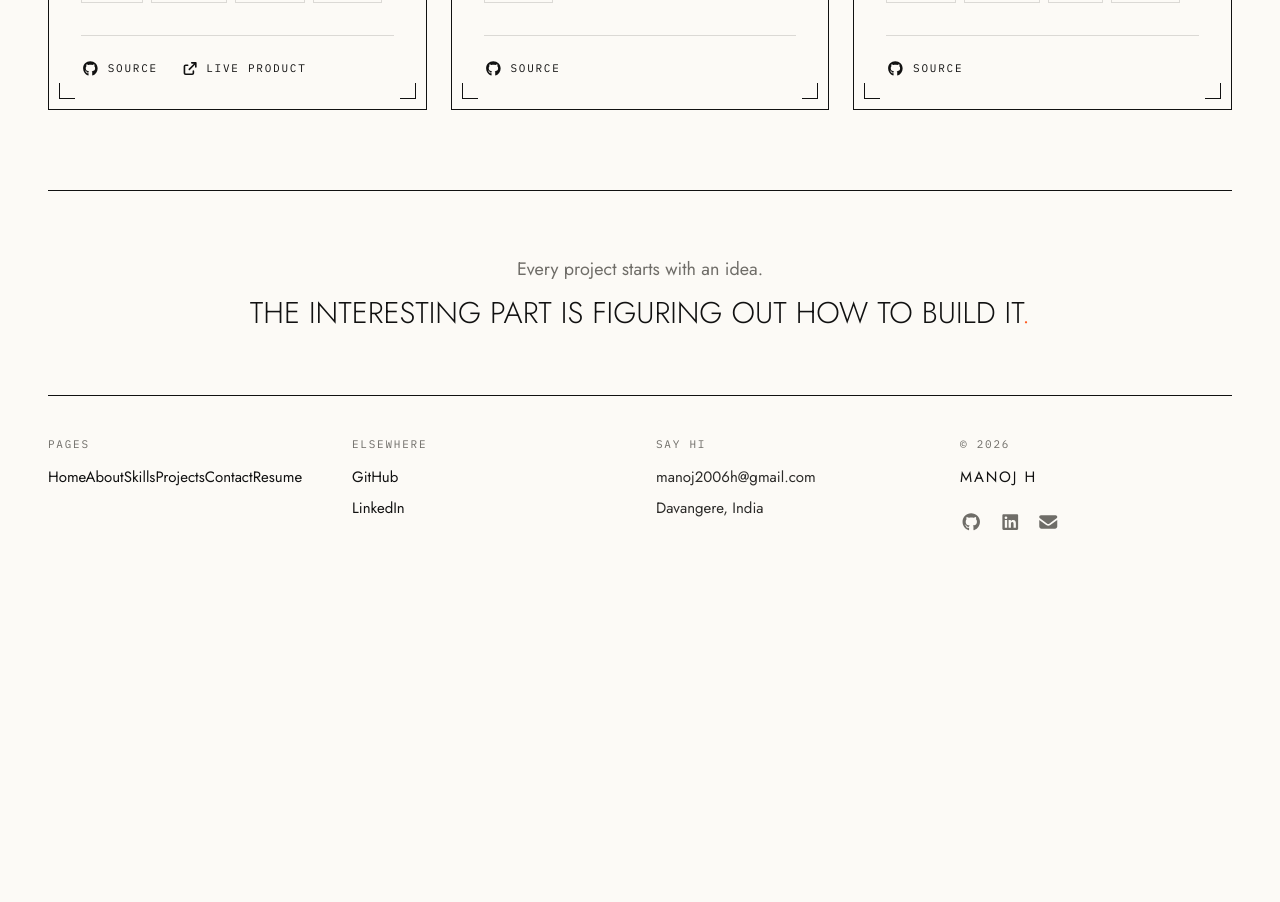
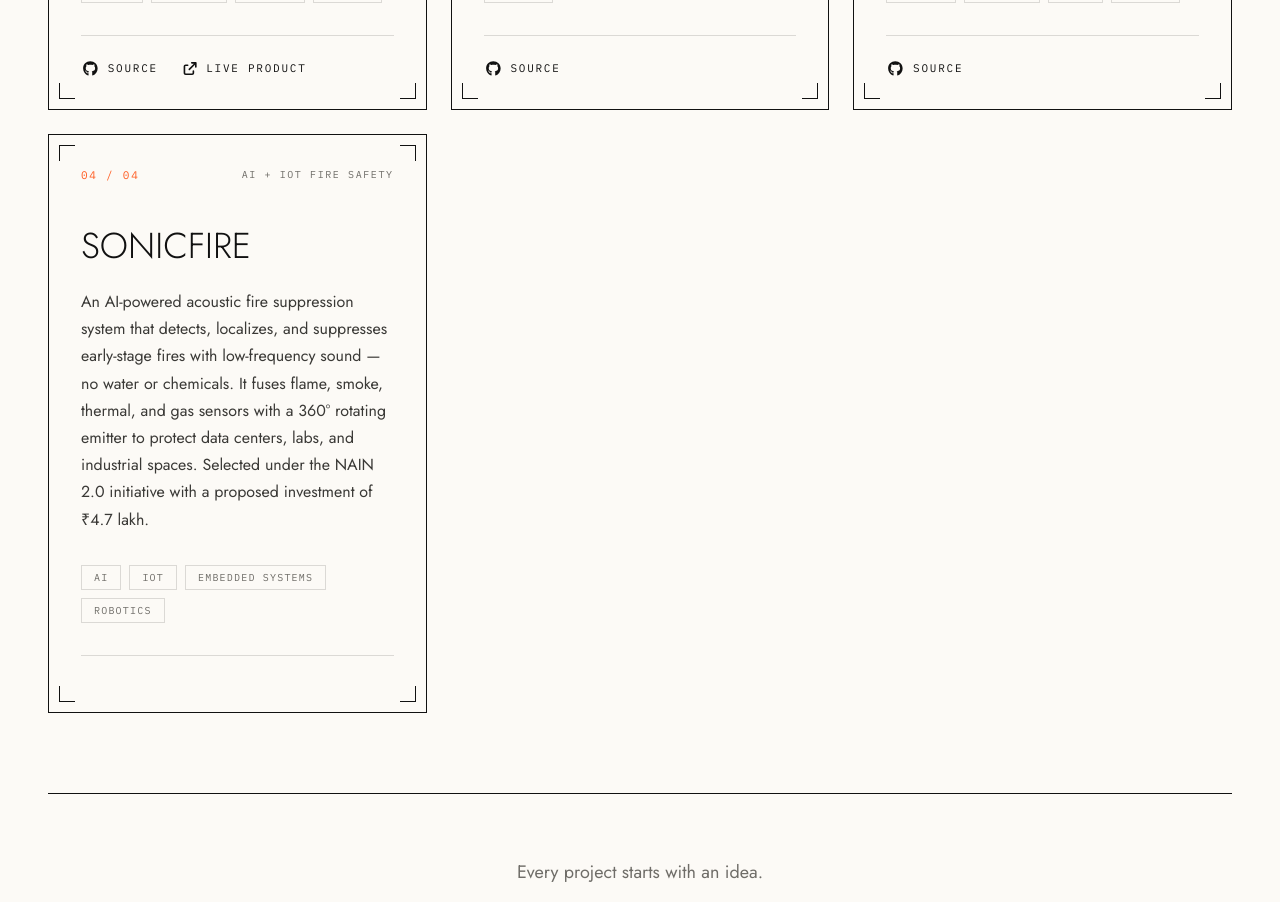
Before and after one commit to manoj2006h/Manoj-Portfolio, a React (Vite) app: page /projects in a window 1280 px wide. Shown: the part 880-1782 px from the top of the page. Before the commit the page ends 1483 px from the top, so only its background shows below. Built offline with nearby package versions, Linux system fonts and the light colour scheme.

Commit message:
add one project

```diff
--- a/src/Components/Project.jsx
+++ b/src/Components/Project.jsx
@@ -32,6 +32,14 @@ const projects = [
       'A DETR-style object detector that recognizes hello, iloveyou, and thankyou in images and real-time webcam feeds.',
     tags: ['Python', 'PyTorch', 'DETR', 'OpenCV'],
     repo: 'https://github.com/manoj2006h/Sign-Language-Detector',
+  },
+  {
+    n: '04',
+    title: 'SonicFire',
+    category: 'AI + IoT Fire Safety',
+    description:
+      'An AI-powered acoustic fire suppression system that detects, localizes, and suppresses early-stage fires with low-frequency sound — no water or chemicals. It fuses flame, smoke, thermal, and gas sensors with a 360° rotating emitter to protect data centers, labs, and industrial spaces. Selected under the NAIN 2.0 initiative with a proposed investment of ₹4.7 lakh.',
+    tags: ['AI', 'IoT', 'Embedded Systems', 'Robotics'],
   },
 ]
 
@@ -79,7 +87,9 @@ const Project = () => {
               <span className="c br" />
 
               <div className="flex items-start justify-between gap-4">
-                <span className="m !text-accent">{project.n} / 03</span>
+                <span className="m !text-accent">
+                  {project.n} / {String(projects.length).padStart(2, '0')}
+                </span>
                 <span className="m text-right !text-[10px]">{project.category}</span>
               </div>
 
@@ -103,6 +113,7 @@ const Project = () => {
               </div>
 
               <div className="mt-8 flex flex-wrap items-center gap-x-6 gap-y-3 border-t border-line pt-6">
+                {project.repo && (
                   <a
                     href={project.repo}
                     target="_blank"
@@ -113,6 +124,7 @@ const Project = () => {
                     <FontAwesomeIcon icon={faGithub} className="text-[15px]" />
                     Source
                   </a>
+                )}
                 {project.demo && (
                   <a
                     href={project.demo}
```
Lines whose indentation alone changed are shown as unchanged.
